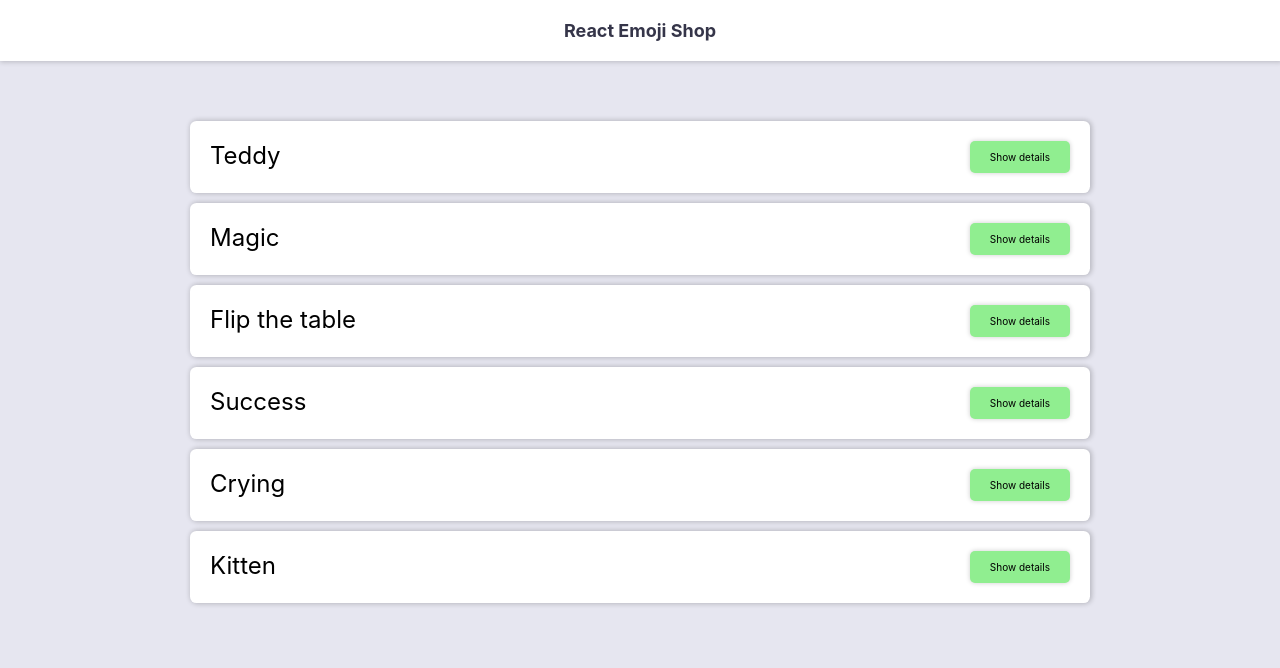
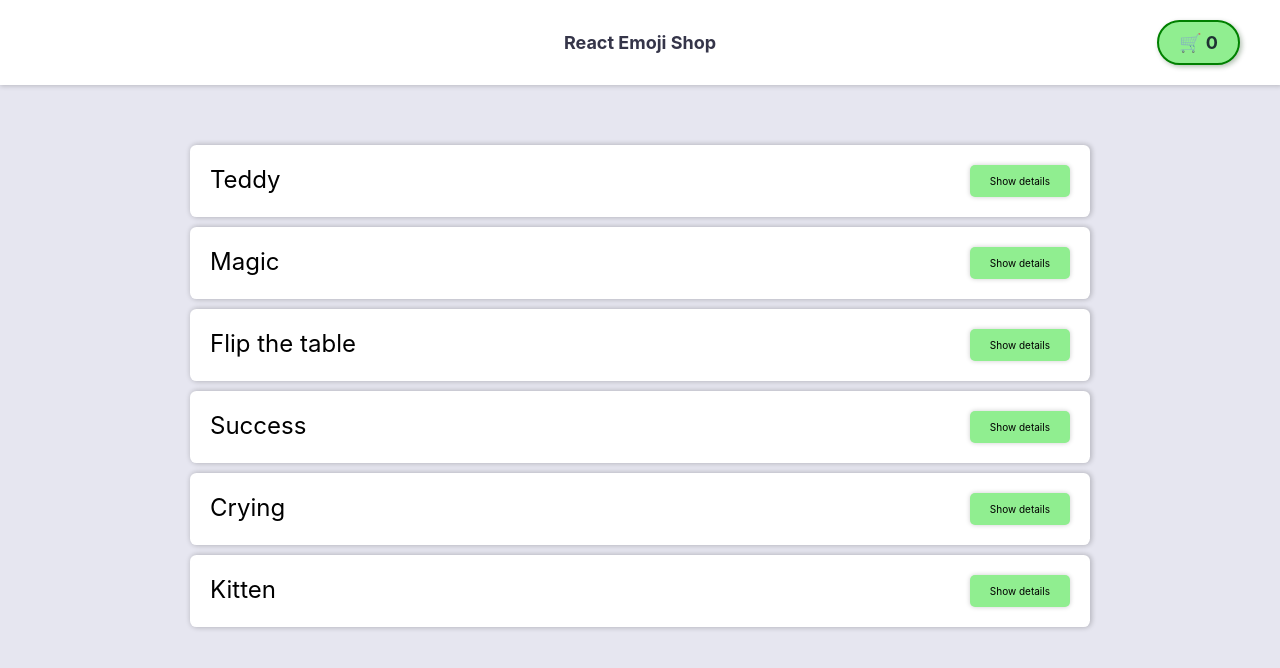
Before and after one commit to wonszfill/React-emoji-shop, a React (Create React App) app in the folder react-shop/: page / in a window 1280 px wide. Shown: the top 668 px of the page. Built offline with nearby package versions, Linux system fonts and the light colour scheme.

Commit message:
Step-5 Add cart icon in header, add toggle style for detailed view button

```diff
--- a/react-shop/src/components/Header/Header.jsx
+++ b/react-shop/src/components/Header/Header.jsx
@@ -1,11 +1,11 @@
 import styled from "styled-components";
 
 const Header = styled.header`
-	padding: 2rem;
+	padding: 2rem 4rem;
     width: 100%;
     box-sizing: border-box;
 	display: grid;
-    grid-template-columns: auto 1fr auto;
+    grid-template-columns: 2fr 1fr 2fr;
     font-size: 1.8rem;
     font-weight: 700;
     color: rgba(3,3,28,0.8);
@@ -16,20 +16,31 @@ const Header = styled.header`
 
 const HeaderLeft = styled.div`
     display: flex;
+
     justify-content: flex-start;
-    align-content: center;
+    align-items: center;
 `
 
 const HeaderCenter = styled.div`
     display: flex;
     justify-content: center;
-    align-content: center;
+    align-items: center;
 `
 
 const HeaderRight = styled.div`
     display: flex;
     justify-content: flex-end;
-    align-content: center;
+    align-items: center;
+`
+
+const CartButton = styled.div`
+    padding: 1rem 2rem;
+    border-radius: 10rem;
+    border: 2px solid green;
+    background: lightgreen;
+    position: relative;
+    box-shadow: 2px 2px 5px 0px rgba(0,50,0,0.3);
+    cursor: pointer;
 `
 
 export const AppHeader = () => {
@@ -42,6 +53,9 @@ export const AppHeader = () => {
                 React Emoji Shop
             </HeaderCenter>
             <HeaderRight>
+                <CartButton>
+                🛒 0
+                </CartButton>
 
             </HeaderRight>
         </Header>
--- a/react-shop/src/components/ProductCard/ProductCard.jsx
+++ b/react-shop/src/components/ProductCard/ProductCard.jsx
@@ -27,7 +27,7 @@ const ShowDetailsButton = styled.div`
     background-color: lightgreen;
     padding: 1rem 2rem;
     border-radius: 0.5rem;
-    box-shadow: 0 0 5px 0px rgba(0,0,0,0.2);
+    box-shadow: ${props => props.isDetailedView ? "inset" : ""} 0 0 5px 0px rgba(0,0,0,0.2);
     cursor: pointer;
 `
 
@@ -78,6 +78,7 @@ export const ProductCard = ({ product }) => {
                     {product.name}
                 </ProductTitle>
                 <ShowDetailsButton
+                    isDetailedView={isDetailedView}
                     onClick={toggleDetailedView}
                 >
                     Show details
```
